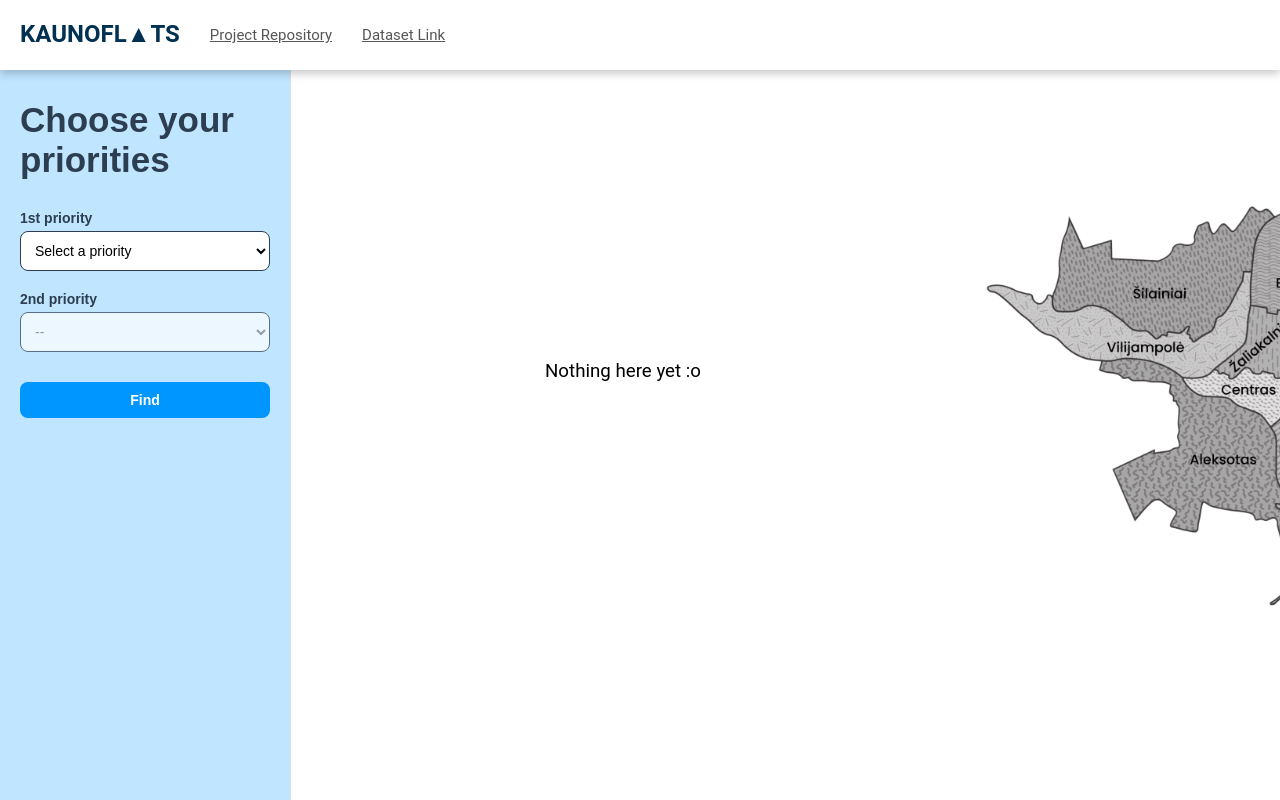
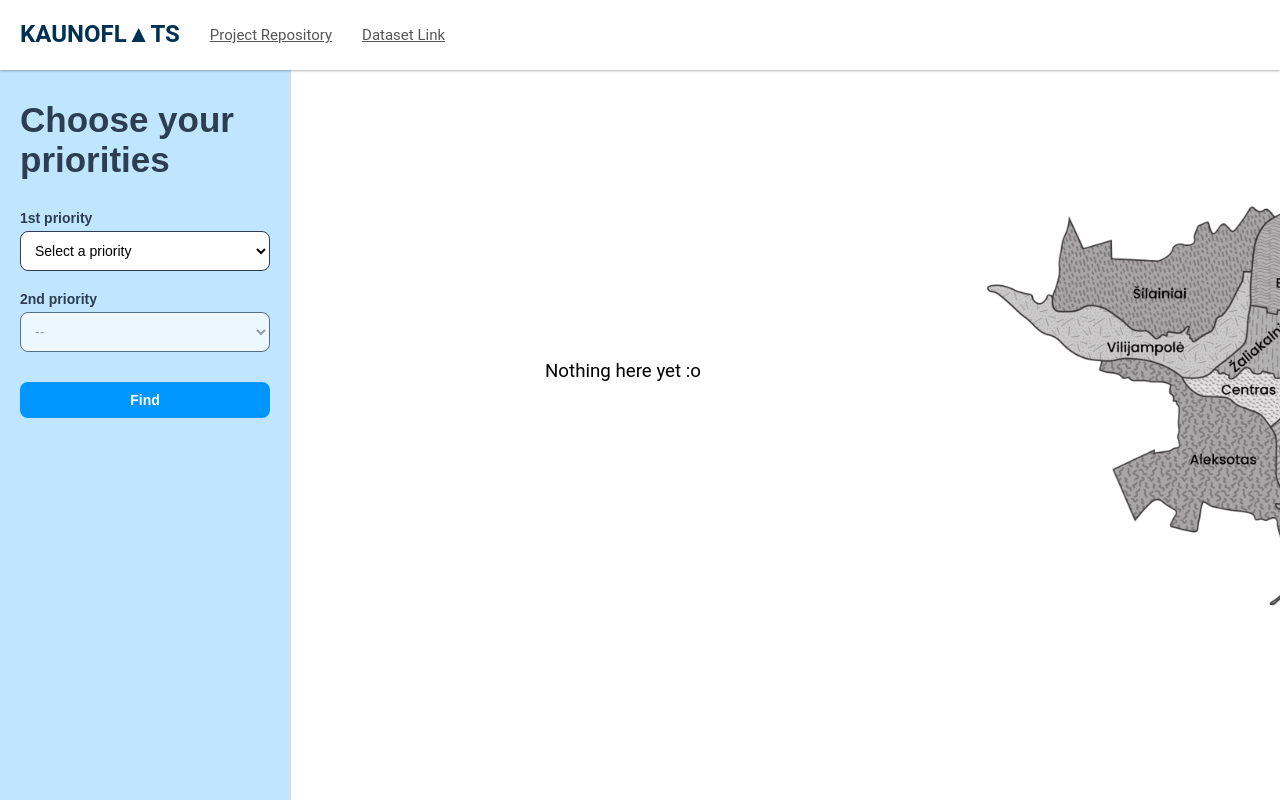
Before and after one commit to gr1dsan/KaunoFlats_Data_Analisys_Project, a Flask app: page / in a window 1280 px wide; the page is wider, and only the part inside the window is pictured. Run offline with Flask 3, Linux system fonts and the light colour scheme.

Commit message:
Polished css

```diff
--- a/web_app/static/style.css
+++ b/web_app/static/style.css
@@ -12,7 +12,7 @@ body{
     width: 100%;
     height: 70px;
     background-color: white;
-    box-shadow: 0 4px 8px rgba(0, 0, 0, 0.2);
+    box-shadow: 0 1px 2px rgba(0, 0, 0, 0.3);
     z-index: 1001;
 }
 #topbar h2{
```
